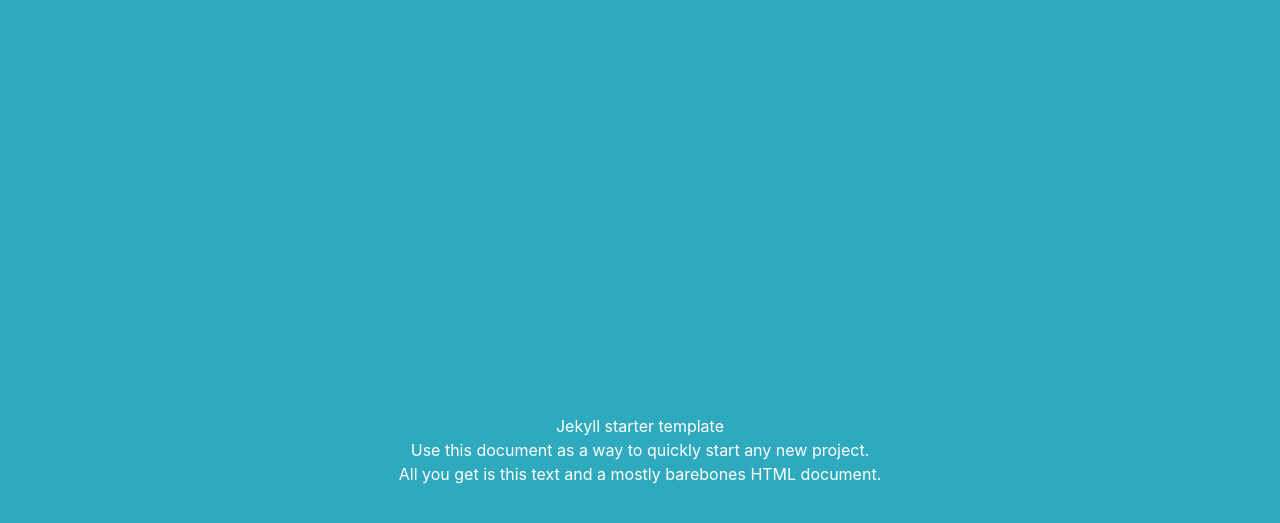
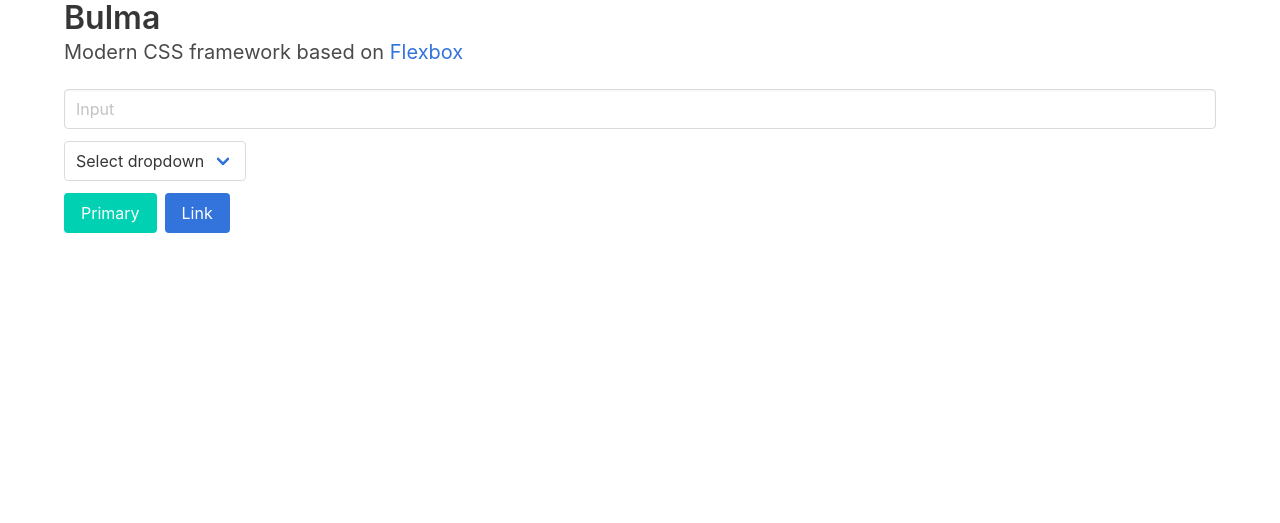
Before and after one commit to cyrilsuzat/jekyll-bulma, a Jekyll site: the page built from index.html, in a window 1280 px wide. Shown: the top 523 px of the page. Built offline with Jekyll 4.4.1, drawn with Linux system fonts in a browser that asks for light colours.

Commit message:
Setup Bulma starter template

```diff
--- a/css/main.sass
+++ b/css/main.sass
@@ -3,15 +3,3 @@
 ---
 
 @import bulma/bulma
-
-body
-  margin: 0
-  font-family: -apple-system, system-ui, BlinkMacSystemFont, "Segoe UI", Roboto, "Helvetica Neue", Arial, sans-serif
-  color: #fff
-  background-color: #2ea9be
-
-.starter-template
-  display: grid
-  min-height: 100vh
-  place-content: center
-  text-align: center
--- a/index.html
+++ b/index.html
@@ -2,11 +2,32 @@
 layout: default
 ---
 
-<div class="starter-template">
-  <h1>Jekyll starter template</h1>
+<div class="container">
+  <h1 class="title">Bulma</h1>
 
-  <p class="lead">
-    Use this document as a way to quickly start any new project.<br>
-    All you get is this text and a mostly barebones HTML document.
+  <p class="subtitle">
+    Modern CSS framework based on <a
+    href="https://developer.mozilla.org/en-US/docs/Web/CSS/CSS_Flexible_Box_Layout/Basic_Concepts_of_Flexbox">Flexbox</a>
   </p>
+
+  <div class="field">
+    <div class="control">
+      <input class="input" type="text" placeholder="Input">
+    </div>
+  </div>
+
+  <div class="field">
+    <p class="control">
+      <span class="select">
+        <select>
+          <option>Select dropdown</option>
+        </select>
+      </span>
+    </p>
+  </div>
+
+  <div class="buttons">
+    <a class="button is-primary">Primary</a>
+    <a class="button is-link">Link</a>
+  </div>
 </div>
```
